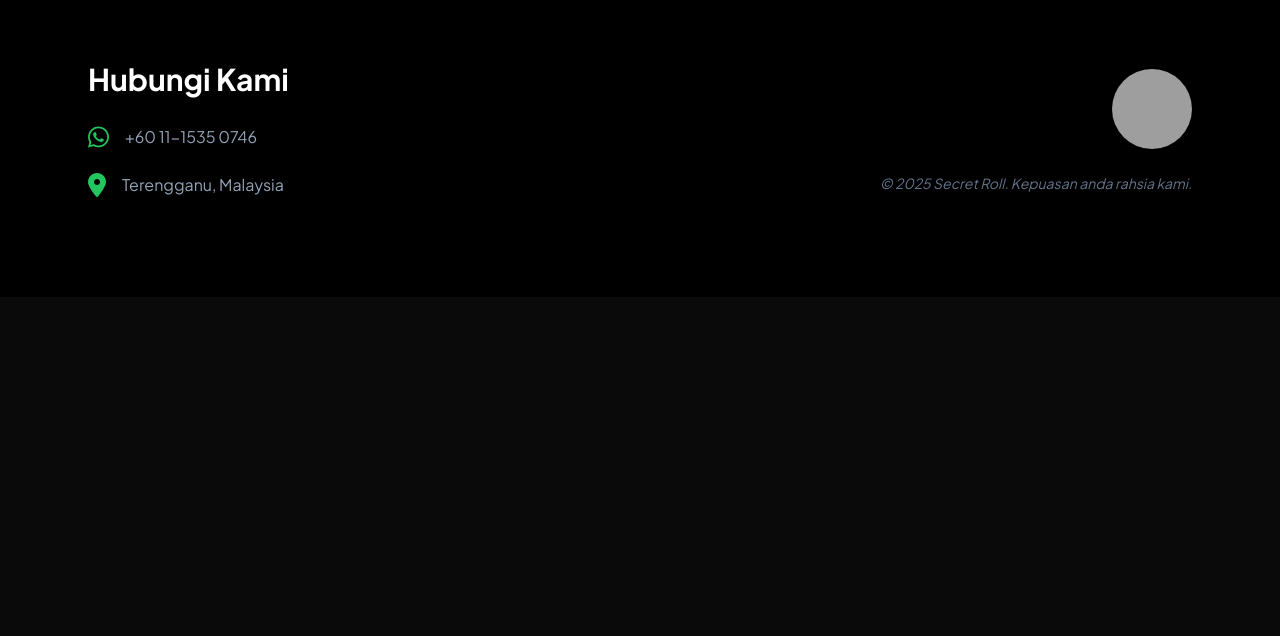
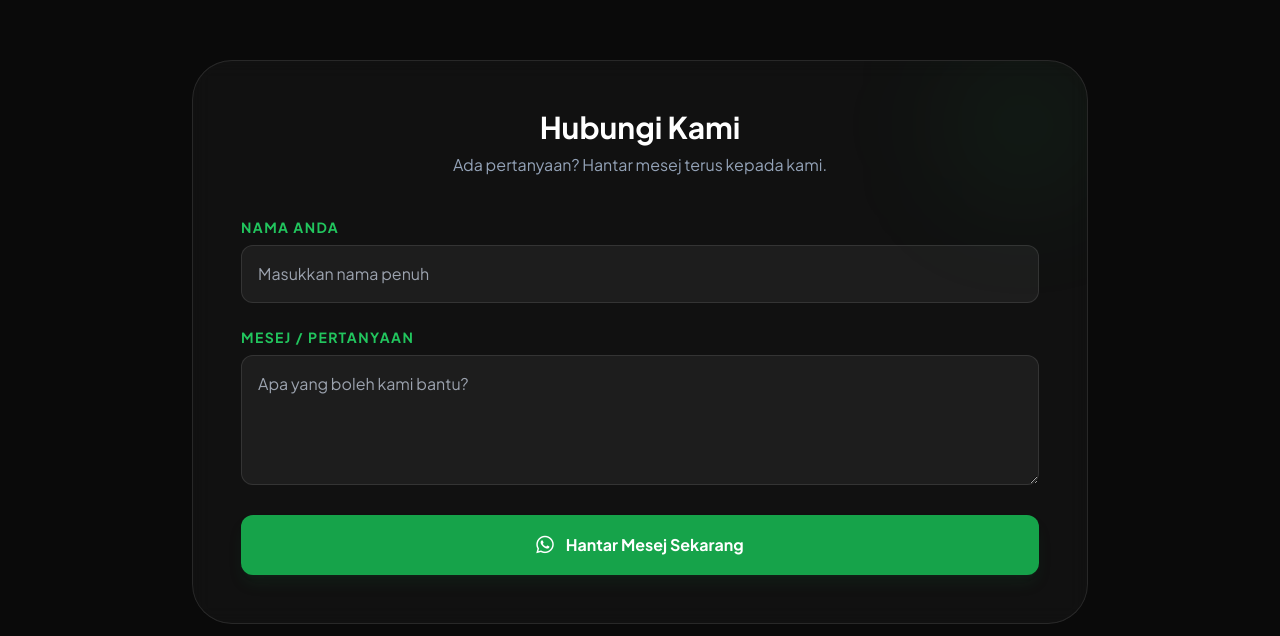
Before and after one commit to ahadiat/secret-roll, a plain HTML site: page index.html in a window 1280 px wide. Shown: the part 2624-3260 px from the top of the page. Before the commit the page ends 2921 px from the top, so only its background shows below. Drawn offline with nearby package versions, Linux system fonts and the light colour scheme; grey boxes are pictures that could not be loaded.

Commit message:
Add contact form section with WhatsApp integration

```diff
--- a/index.html
+++ b/index.html
@@ -130,6 +130,61 @@
         </div>
     </section>
 
+    <section id="contact-form" class="py-24 px-6 bg-[#0a0a0a]">
+        <div class="max-w-4xl mx-auto">
+            <div class="glass p-8 md:p-12 rounded-[2.5rem] border border-white/10 relative overflow-hidden">
+                <div class="absolute top-0 right-0 w-32 h-32 bg-green-500/10 blur-3xl rounded-full"></div>
+
+                <div class="text-center mb-10">
+                    <h2 class="text-3xl font-bold text-white mb-2">Hubungi Kami</h2>
+                    <p class="text-slate-400">Ada pertanyaan? Hantar mesej terus kepada kami.</p>
+                </div>
+
+                <form id="waForm" class="space-y-6">
+                    <div>
+                        <label class="block text-sm font-bold text-green-500 uppercase tracking-widest mb-2">Nama Anda</label>
+                        <input type="text" id="contact-name" placeholder="Masukkan nama penuh"
+                            class="w-full bg-white/5 border border-white/10 rounded-xl px-4 py-4 text-white focus:outline-none focus:border-green-500 transition">
+                    </div>
+
+                    <div>
+                        <label class="block text-sm font-bold text-green-500 uppercase tracking-widest mb-2">Mesej / Pertanyaan</label>
+                        <textarea id="contact-message" rows="4" placeholder="Apa yang boleh kami bantu?"
+                            class="w-full bg-white/5 border border-white/10 rounded-xl px-4 py-4 text-white focus:outline-none focus:border-green-500 transition"></textarea>
+                    </div>
+
+                    <button type="button" onclick="hantarPertanyaan()"
+                        class="w-full py-4 bg-green-600 text-white font-bold rounded-xl hover:bg-green-500 transition shadow-lg shadow-green-900/20 flex items-center justify-center space-x-3">
+                        <i class="fab fa-whatsapp text-xl"></i>
+                        <span>Hantar Mesej Sekarang</span>
+                    </button>
+                </form>
+            </div>
+        </div>
+    </section>
+
+    <script>
+        function hantarPertanyaan() {
+            const nama = document.getElementById('contact-name').value;
+            const mesej = document.getElementById('contact-message').value;
+            const noWA = "601115350746";
+
+            if (!nama || !mesej) {
+                alert("Sila isi Nama dan Mesej anda!");
+                return;
+            }
+
+            const teksWA = `*PERTANYAAN PELANGGAN*%0A` +
+                           `--------------------%0A` +
+                           `*Nama:* ${nama}%0A` +
+                           `*Mesej:* ${mesej}%0A` +
+                           `--------------------`;
+
+            window.open(`https://wa.me/${noWA}?text=${teksWA}`, '_blank');
+        }
+    </script>
+
+
     <footer id="contact" class="py-24 bg-black border-t border-white/5">
         <div class="max-w-6xl mx-auto px-6 grid md:grid-cols-2 gap-12 items-center">
             <div>
```
